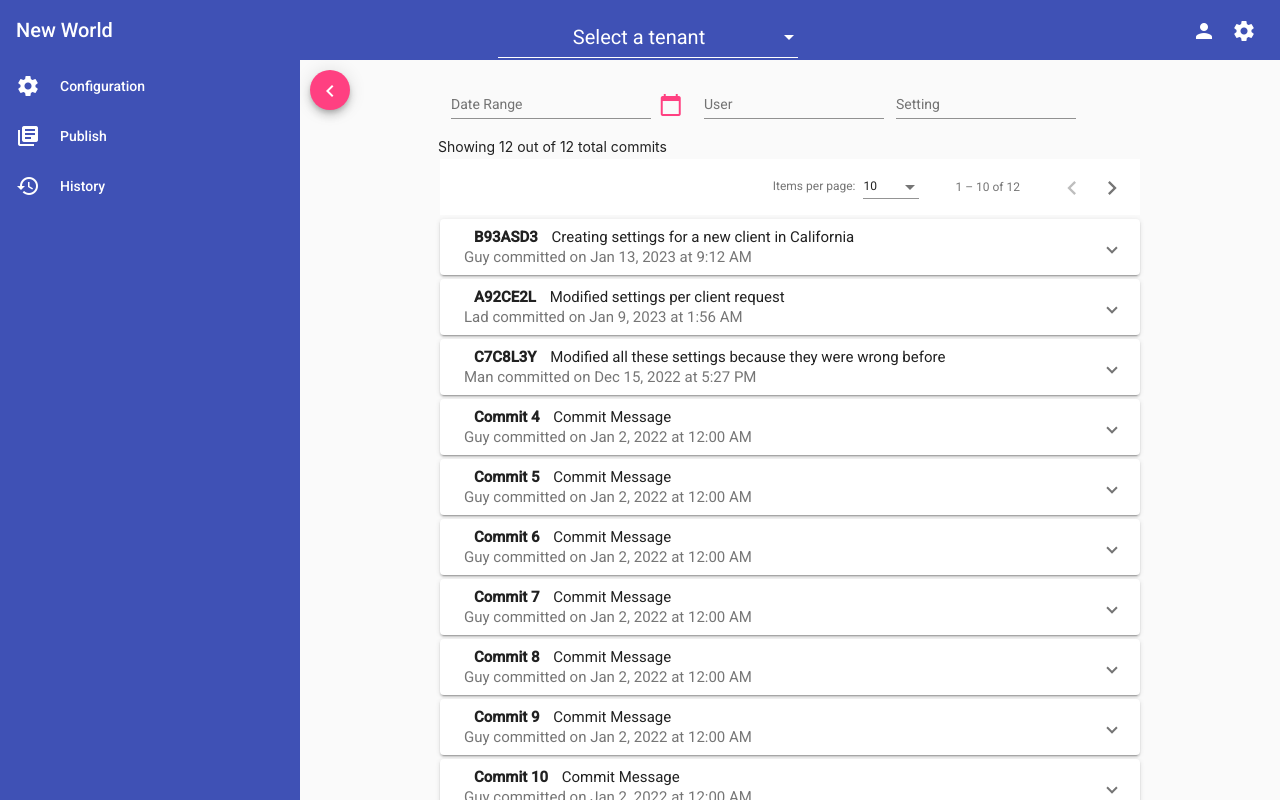
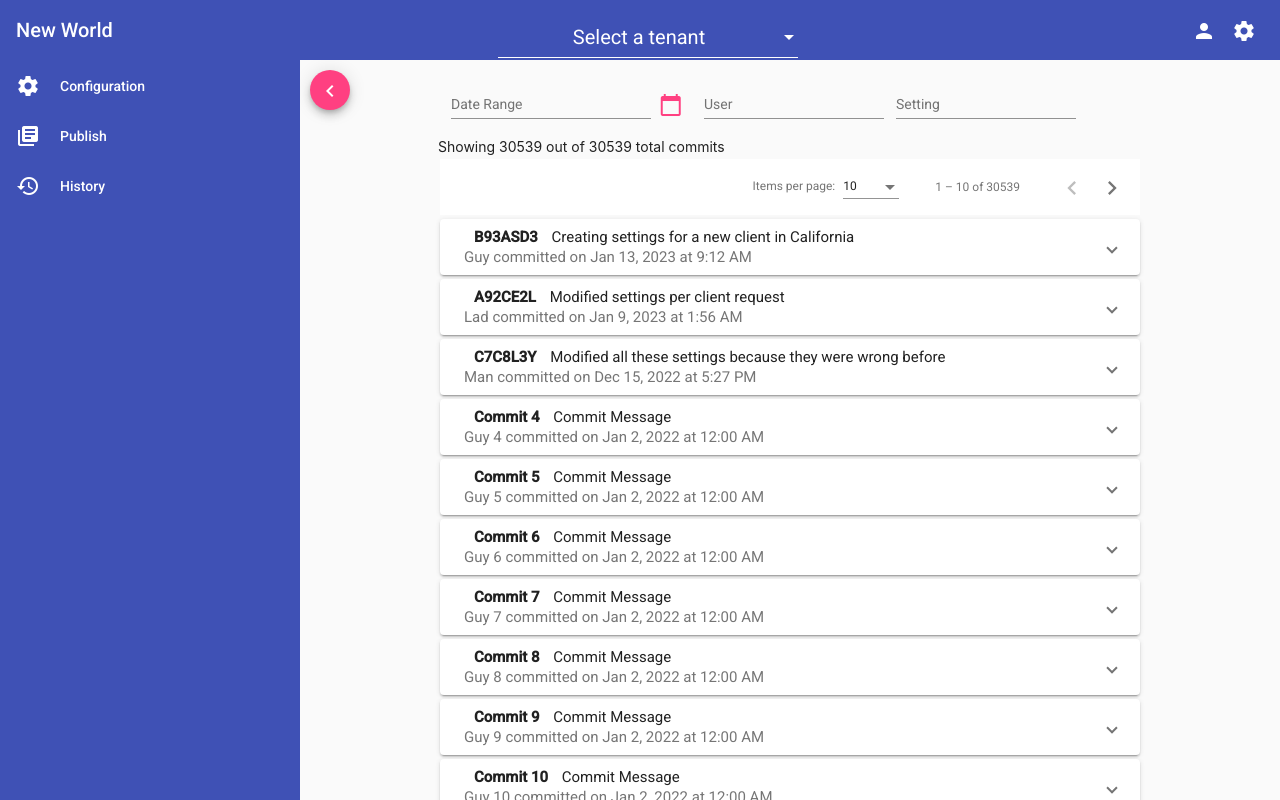
Before and after one commit to NWMSOEConfig/insight, an Angular app in the folder Insight/InsightApp/: page /history in a window 1280 px wide. Built offline with nearby package versions, Linux system fonts and the light colour scheme.

Commit message:
generate a lot of commits

```diff
--- a/Insight/InsightApp/src/app/history-page/mock-commits.ts
+++ b/Insight/InsightApp/src/app/history-page/mock-commits.ts
@@ -94,11 +94,14 @@ export const mockCommits = [
       },
     ],
   },
-  {
-    id: 'Commit 4',
+];
+
+for (let i = mockCommits.length; i < 30539; i++) {
+  mockCommits.push({
+    id: 'Commit ' + (i + 1),
     timestamp: '2022-01-02T00:00:00.009Z',
     message: 'Commit Message',
-    user: 'Guy',
+    user: 'Guy ' + (i + 1),
     batch: [
       {
         settingName: 'Setting',
@@ -106,109 +109,5 @@ export const mockCommits = [
         newValue: 'New',
       },
     ],
-  },
-  {
-    id: 'Commit 5',
-    timestamp: '2022-01-02T00:00:00.009Z',
-    message: 'Commit Message',
-    user: 'Guy',
-    batch: [
-      {
-        settingName: 'Setting',
-        oldValue: 'Old',
-        newValue: 'New',
-      },
-    ],
-  },
-  {
-    id: 'Commit 6',
-    timestamp: '2022-01-02T00:00:00.009Z',
-    message: 'Commit Message',
-    user: 'Guy',
-    batch: [
-      {
-        settingName: 'Setting',
-        oldValue: 'Old',
-        newValue: 'New',
-      },
-    ],
-  },
-  {
-    id: 'Commit 7',
-    timestamp: '2022-01-02T00:00:00.009Z',
-    message: 'Commit Message',
-    user: 'Guy',
-    batch: [
-      {
-        settingName: 'Setting',
-        oldValue: 'Old',
-        newValue: 'New',
-      },
-    ],
-  },
-  {
-    id: 'Commit 8',
-    timestamp: '2022-01-02T00:00:00.009Z',
-    message: 'Commit Message',
-    user: 'Guy',
-    batch: [
-      {
-        settingName: 'Setting',
-        oldValue: 'Old',
-        newValue: 'New',
-      },
-    ],
-  },
-  {
-    id: 'Commit 9',
-    timestamp: '2022-01-02T00:00:00.009Z',
-    message: 'Commit Message',
-    user: 'Guy',
-    batch: [
-      {
-        settingName: 'Setting',
-        oldValue: 'Old',
-        newValue: 'New',
-      },
-    ],
-  },
-  {
-    id: 'Commit 10',
-    timestamp: '2022-01-02T00:00:00.009Z',
-    message: 'Commit Message',
-    user: 'Guy',
-    batch: [
-      {
-        settingName: 'Setting',
-        oldValue: 'Old',
-        newValue: 'New',
-      },
-    ],
-  },
-  {
-    id: 'Commit 11',
-    timestamp: '2022-01-02T00:00:00.009Z',
-    message: 'Commit Message',
-    user: 'Guy',
-    batch: [
-      {
-        settingName: 'Setting',
-        oldValue: 'Old',
-        newValue: 'New',
-      },
-    ],
-  },
-  {
-    id: 'Commit 12',
-    timestamp: '2022-01-02T00:00:00.009Z',
-    message: 'Commit Message',
-    user: 'Guy',
-    batch: [
-      {
-        settingName: 'Setting',
-        oldValue: 'Old',
-        newValue: 'New',
-      },
-    ],
-  },
-];
+  });
+}
```
